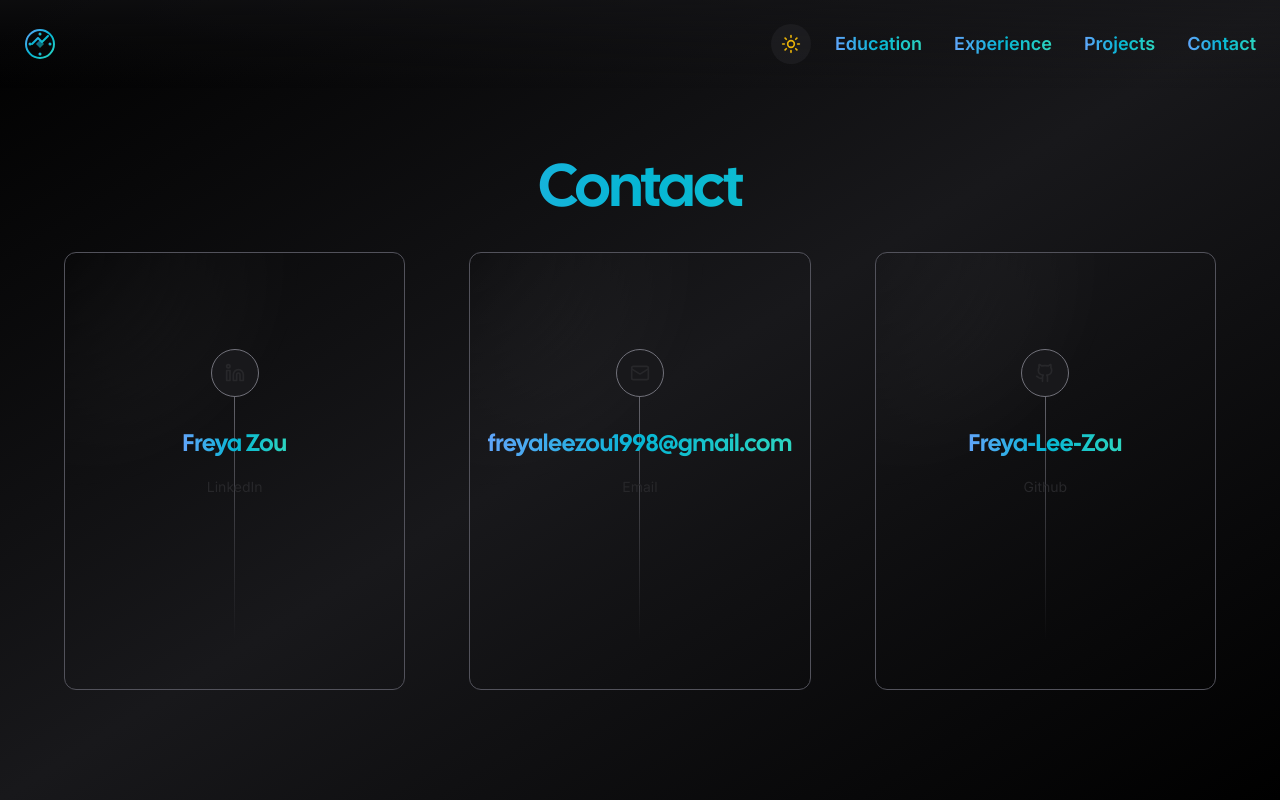
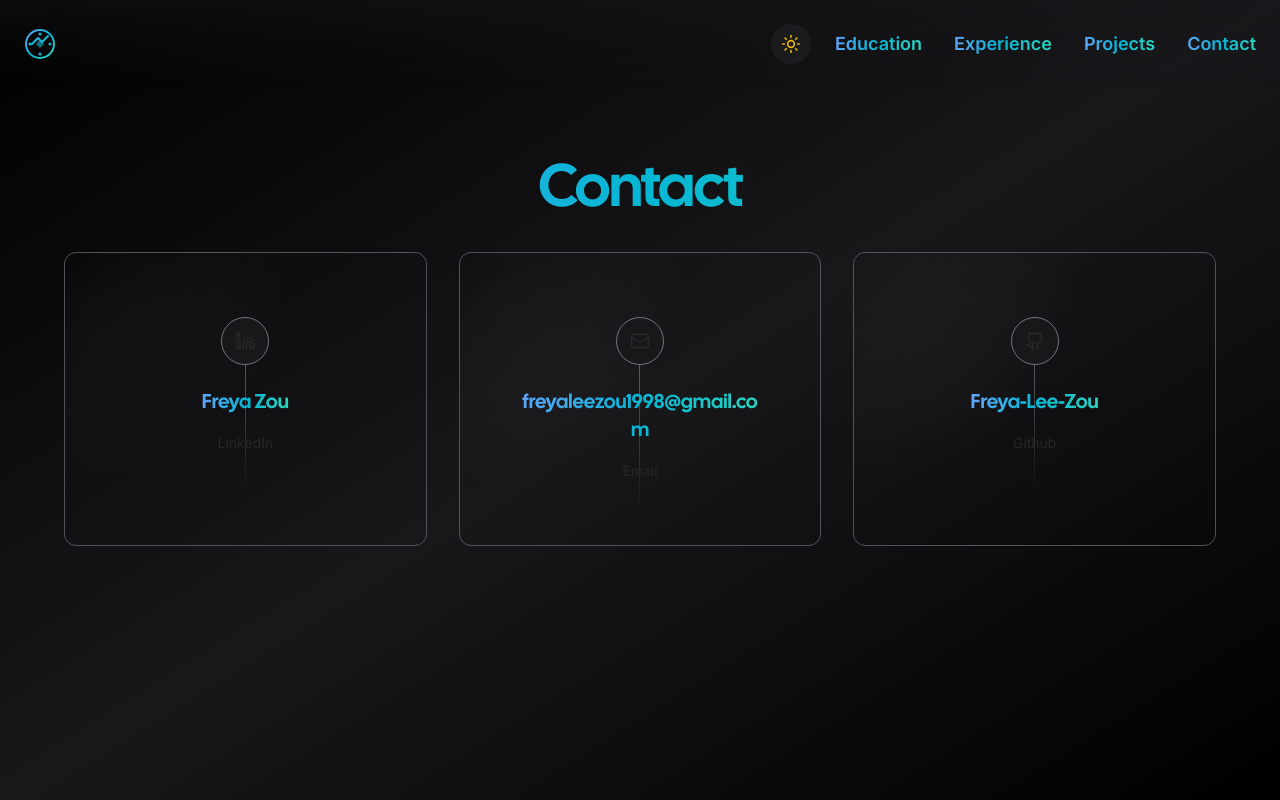
Before and after one commit to Freya-Lee-Zou/Freya-Lee-Zou.github.io, a Next.js app: page /contact in a window 1280 px wide. Built offline with nearby package versions, Linux system fonts and the light colour scheme; no server answers; what tailwindcss-debug-screens would draw is missing.

Commit message:
Fix contact page email layout and text wrapping

```diff
--- a/app/contact/page.tsx
+++ b/app/contact/page.tsx
@@ -36,13 +36,13 @@ export default function Example() {
 							Contact
 						</h1>
 					</div>
-					<div className="grid w-full grid-cols-1 gap-8 mx-auto sm:grid-cols-1 md:grid-cols-2 lg:grid-cols-3 lg:gap-16">
+					<div className="grid w-full grid-cols-1 gap-8 mx-auto sm:grid-cols-1 md:grid-cols-2 lg:grid-cols-3 lg:gap-8">
 					{socials.map((s) => (
 						<Card>
 							<Link
 								href={s.href}
 								target="_blank"
-								className="p-4 relative flex flex-col items-center gap-4 duration-700 group md:gap-8 md:py-24  lg:pb-48  md:p-16"
+								className="p-4 relative flex flex-col items-center gap-4 duration-700 group md:gap-6 md:py-16 md:p-12"
 							>
 								<span
 									className="absolute w-px h-2/3 bg-gradient-to-b from-zinc-500 via-zinc-500/50 to-transparent"
@@ -51,8 +51,8 @@ export default function Example() {
 								<span className="relative z-10 flex items-center justify-center w-12 h-12 text-sm duration-1000 border rounded-full text-zinc-200 group-hover:text-white group-hover:bg-zinc-900 border-zinc-500 bg-zinc-900 group-hover:border-zinc-200 drop-shadow-orange">
 									{s.icon}
 								</span>{" "}
-								<div className="z-10 flex flex-col items-center text-center px-2">
-									<span className="text-lg sm:text-xl lg:text-2xl font-medium duration-150 text-transparent bg-clip-text bg-gradient-to-r from-blue-400 via-cyan-500 to-teal-400 font-display break-words max-w-full">
+								<div className="z-10 flex flex-col items-center text-center px-2 w-full">
+									<span className={`text-base sm:text-lg lg:text-xl font-medium duration-150 text-transparent bg-clip-text bg-gradient-to-r from-blue-400 via-cyan-500 to-teal-400 font-display break-words max-w-full leading-tight ${s.label === 'Email' ? 'text-sm sm:text-base lg:text-lg' : ''}`}>
 										{s.handle}
 									</span>
 									<span className="mt-4 text-sm text-center duration-1000 text-zinc-400 group-hover:text-zinc-200">
```
